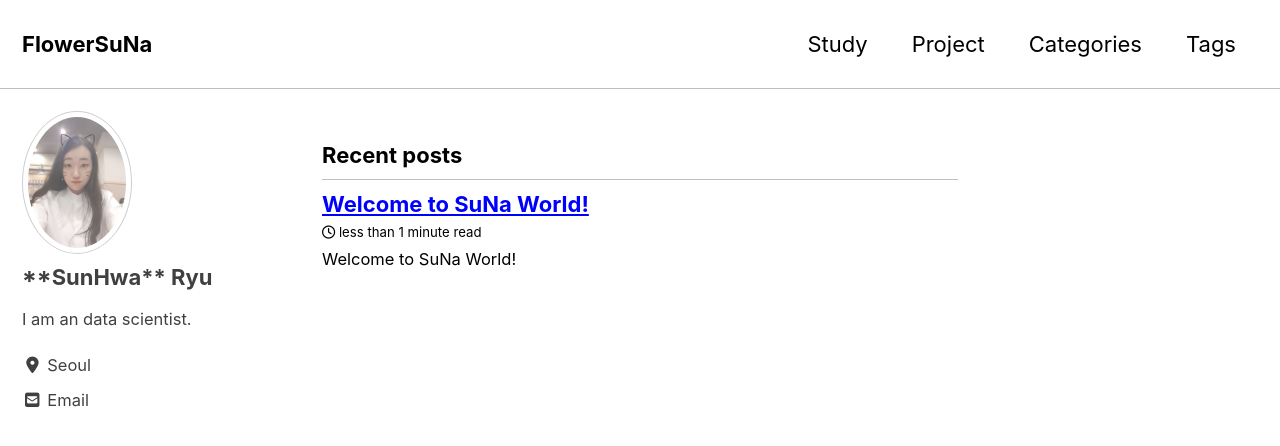
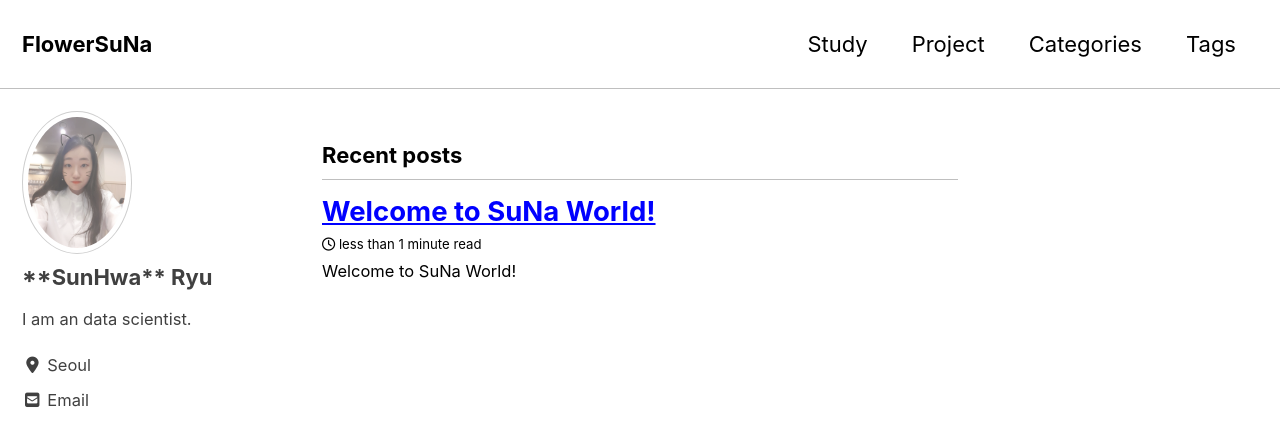
Before and after one commit to MinPinSunHwa/suna.github.io, a Jekyll site: the page built from index.html, in a window 1280 px wide and 900 px high. Shown: the top 446 px of the window. Built offline with Jekyll 4.4.1, drawn with Linux system fonts in a browser that asks for light colours; cached includes are drawn as plain includes; nearby versions of some CDN libraries; the list of posts is cut into pages by our own code.

Commit message:
Update _variables.scss

```diff
--- a/_sass/minimal-mistakes/_variables.scss
+++ b/_sass/minimal-mistakes/_variables.scss
@@ -34,10 +34,10 @@ $header-font-family: $sans-serif !default;
 $caption-font-family: $serif !default;
 
 /* type scale */
-$type-size-1: 1em !default; // ~39.056px 2.441em
-$type-size-2: 1em !default; // ~31.248px 1.953em
-$type-size-3: 1em !default; // ~25.008px 1.563em
-$type-size-4: 1em !default; // ~20px 1.25em
+$type-size-1: 2.441em !default; // ~39.056px
+$type-size-2: 1.953em !default; // ~31.248px
+$type-size-3: 1.563em !default; // ~25.008px
+$type-size-4: 1.25em !default; // ~20px
 $type-size-5: 1em !default; // ~16px
 $type-size-6: 0.75em !default; // ~12px
 $type-size-7: 0.6875em !default; // ~11px
```
